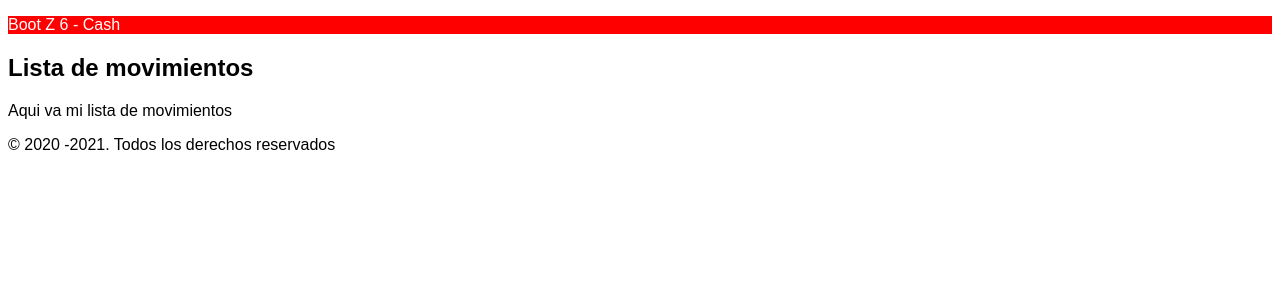
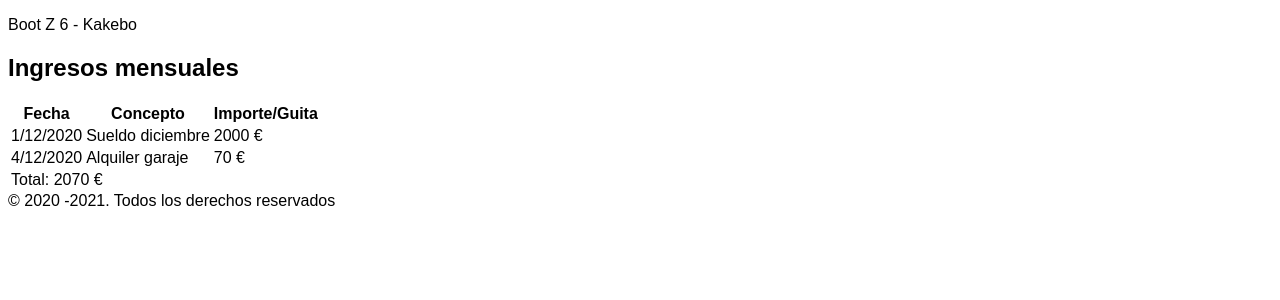
Before and after one commit to nouralchawa/flask_movements, a Flask app: page / in a window 1280 px wide. Shown: the top 300 px of the page. Run offline with Flask 2, Linux system fonts and the light colour scheme.

Commit message:
Primera version

```diff
--- a/movements/templates/base.html
+++ b/movements/templates/base.html
@@ -3,14 +3,14 @@
 <head>
     <meta charset="UTF-8">
     <meta name="viewport" content="width=device-width, initial-scale=1.0">
-    <title> Movimientos - {% block title%}{% endblock %}</title>
+    <title> Mi Kakebo - {% block title%}{% endblock %}</title>
     <style>
         * {
             font-family: sans-serif;
         }
         header {
-            color: white;
-            background-color: red
+            color: black;
+            background-color: white
 
         }
         body {background-color:white
@@ -19,7 +19,7 @@
 </head>
 <body>
     <header>
-        <p>Boot Z 6 - Cash</p>
+        <p>Boot Z 6 - Kakebo </p>
     </header>
 
     <section>
--- a/movements/templates/movementsList.html
+++ b/movements/templates/movementsList.html
@@ -1,8 +1,28 @@
 {% extends 'base.html' %}
 
-{% block title %} lista {% endblock %}
+{% block title %} Resumen mensual {% endblock %}
 
 {% block content %}
-            <h1>Lista de movimientos</h1>
-            <p>Aqui va mi lista de movimientos</p>
+    <h1>Ingresos mensuales</h1>
+    <table>
+        <tr>
+            <th>Fecha</th>
+            <th>Concepto</th>
+            <th>Importe/Guita</th>
+        </tr>
+        <tr>
+            <td>1/12/2020</td>
+            <td>Sueldo diciembre</td>
+            <td>2000 €</td>
+        </tr>
+        <tr>
+            <td>4/12/2020</td>
+            <td>Alquiler garaje</td>
+            <td>70 €</td>
+        </tr>
+        <tr>
+            <td colspan= "3"> Total: 2070 €</td>
+        </tr>
+    </table>
+
 {% endblock %}
--- a/requirements.txt
+++ b/requirements.txt
@@ -3,4 +3,5 @@ Flask==1.1.2
 itsdangerous==1.1.0
 Jinja2==2.11.2
 MarkupSafe==1.1.1
+python-dotenv==0.15.0
 Werkzeug==1.0.1
```
Also changed, not shown: movements/static/photo.jpeg (added), 1 other file.
